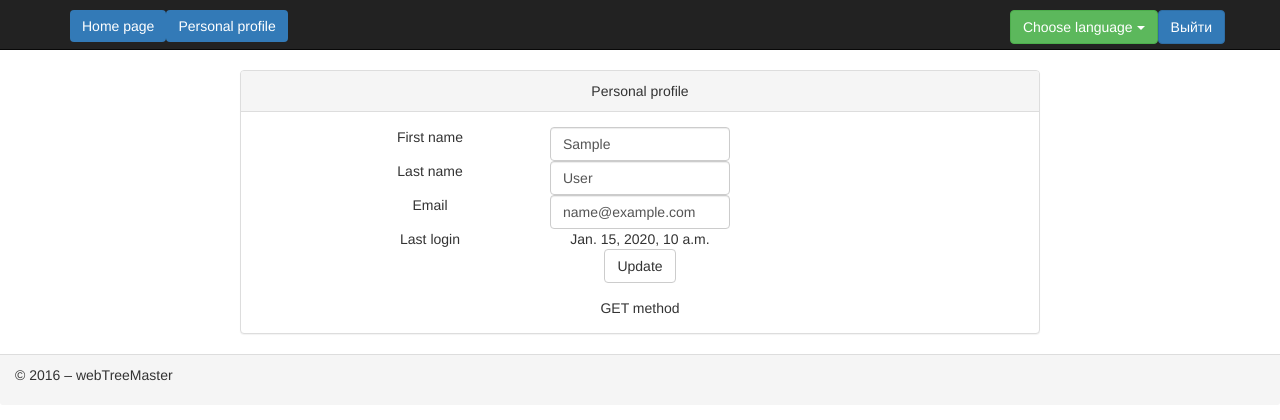
After one commit to Pogozhev/webMindMaster, a Django app: page /personal_profile in a window 1280 px wide. The commit adds this page. Shown: the top 420 px of the page. Run offline with Django 3.2, Linux system fonts and the light colour scheme; a user stored in the database is signed in; tables that the repository leaves empty hold one stand-in row (values such as "Sample post"); some libraries are stand-ins or nearby versions.

Commit message:
Добавлен личный кабинет

```diff
--- a/account/profile.py
+++ b/account/profile.py
@@ -1,4 +1,5 @@
 from django.contrib.auth import authenticate, login, logout
+from django.http import HttpResponse
 from django.http import HttpResponseRedirect
 from django.shortcuts import render
 
@@ -33,3 +34,45 @@ def logout_view(request):
     logout(request)
     logger.info("User :" + request.user.username + " login")
     return HttpResponseRedirect('tree_list')
+
+
+def personal_profile(request):
+    if request.method == "GET":
+        first_name = request.user.first_name
+        last_name = request.user.last_name
+        email = request.user.email
+        last_login = request.user.last_login
+        context = {
+            'first_name': first_name,
+            'last_name': last_name,
+            'email': email,
+            'last_login': last_login,
+            'method': 'GET'
+        }
+        return render(request, 'account/personal_profile.html', context)
+    if request.method == "POST":
+        user = request.user
+        first_name = request.POST['first_name']
+        last_name = request.POST['last_name']
+        email = request.POST['email']
+
+        if (user.first_name != first_name):
+            logger.info("User " + user.username + " changed: first name - from" + user.first_name + " to " + first_name)
+        if (user.last_name != last_name):
+            logger.info("User " + user.username + " changed: last name - from" + user.last_name + " to " + last_name)
+        if (user.email != email):
+            logger.info("User " + user.username + " changed: email - from" + user.email + " to " + email)
+
+        user.first_name = first_name
+        user.last_name = last_name
+        user.email = email
+        user.save()
+        context = {
+            'first_name': user.first_name,
+            'last_name': user.last_name,
+            'email': user.email,
+            'last_login': user.last_login,
+            'method': 'POST'
+        }
+        return render(request, 'account/personal_profile.html', context)
+    return HttpResponseRedirect('/tree_list/')
--- a/kursach/urls.py
+++ b/kursach/urls.py
@@ -27,8 +27,11 @@ urlpatterns = [
     url(r'^admin/', admin.site.urls),
     url(r'^$', tree_views.tree_list, name='tree_list'),
     url(r'^tree_list/', tree_views.tree_list, name='tree_list'),
+
     url(r'^login', account_views.login_view, name='login'),
     url(r'^logout', account_views.logout_view, name='logout'),
+    url(r'^personal_profile', account_views.personal_profile, name='personal_profile'),
+
     url(r'^mindmapview/(?P<tree_id>[0-9]+)', tree_views.mindmapview, name='mindmapview'),
     url(r'^mindmap/(?P<tree_id>[0-9]+)', tree_views.mindmap, name='mindmap'),
     url(r'^savetree/(?P<tree_id>[0-9]+)', tree_views.savetree, name='savetree'),
@@ -36,6 +39,7 @@ urlpatterns = [
     url(r'^renametree/(?P<tree_id>[0-9]+)', tree_views.rename_tree, name='renametree'),
     url(r'^deletetree/(?P<tree_id>[0-9]+)', tree_views.delete_tree, name='deletetree'),
     url(r'^ajaxExmpl/$', tree_views.ajaxExmpl),
+
     url(r'^i18n/', include('django.conf.urls.i18n')),
 
     url(r'^new_tree/(?P<tree_id>[0-9]+)', tree_views.newTree, name='new_tree'),
--- /dev/null
+++ b/templates/account/personal_profile.html
@@ -0,0 +1,58 @@
+{% extends 'base.html' %}
+{% load i18n %}
+{% block content %}
+    <br>
+<center>
+<div class="panel panel-default"  style="width: 800px">
+    <div class="panel-heading">{% trans "Personal profile" %}</div>
+    <div class="panel-body" style="width: 600px">
+    <form action="personal_profile" method="post" class="form-horizontal">
+        {% csrf_token %}
+        <div class="form-group">
+            <div class="row">
+                <div class="col-md-4">
+                    <span>{% trans "First name" %}</span>
+                </div>
+                <div class="col-md-4">
+                    <input name="first_name" class="form-control" value="{{ first_name }}"/>
+                </div>
+            </div>
+            <div class="row">
+                <div class="col-md-4">
+                    <span>{% trans "Last name" %}</span>
+                </div>
+                <div class="col-md-4">
+                    <input name="last_name" class="form-control" value="{{ last_name }}"/>
+                </div>
+            </div>
+            <div class="row">
+                <div class="col-md-4">
+                    <span>{% trans "Email" %}</span>
+                </div>
+                <div class="col-md-4">
+                    <input name="email" class="form-control" value="{{ email }}"/>
+                </div>
+            </div>
+            <div class="row">
+                <div class="col-md-4">
+                    <span>{% trans "Last login" %}</span>
+                </div>
+                <div class="col-md-4">
+                   <span>{{ last_login }}</span>
+                </div>
+            </div>
+            <div class="row">
+                <div class="col-md-4"></div>
+                <div class="col-md-4">
+                     <input type="submit" value="{% trans "Update" %}" class="btn btn-default"/>
+                </div>
+            </div>
+            </div>
+        <font color="#ff0000">{{ error }}</font>
+        <span>{{ method }} method</span>
+    </form>
+        </div>
+    </div>
+</center>
+
+{% endblock %}
--- a/templates/base.html
+++ b/templates/base.html
@@ -98,7 +98,7 @@
                     </li>
                      <li>
                          <div style="width: 500px; padding-top: 10px">
-
+                            <a href="{% url 'personal_profile' %}"  class="btn btn-primary">{% trans "Personal profile" %}</a>
                         </div>
                      </li>
                      </ul>
```
Also changed, not shown: 1 other file.
